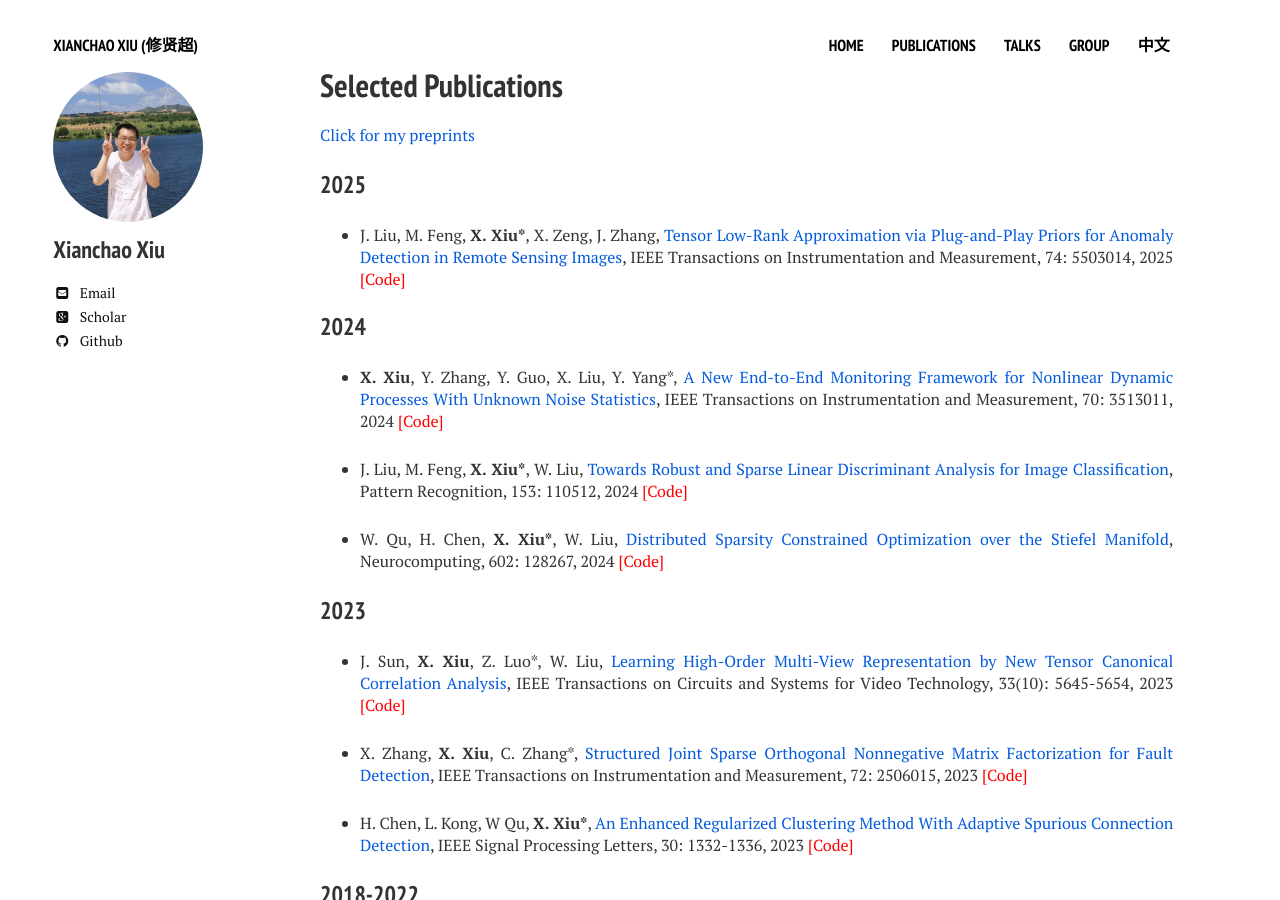
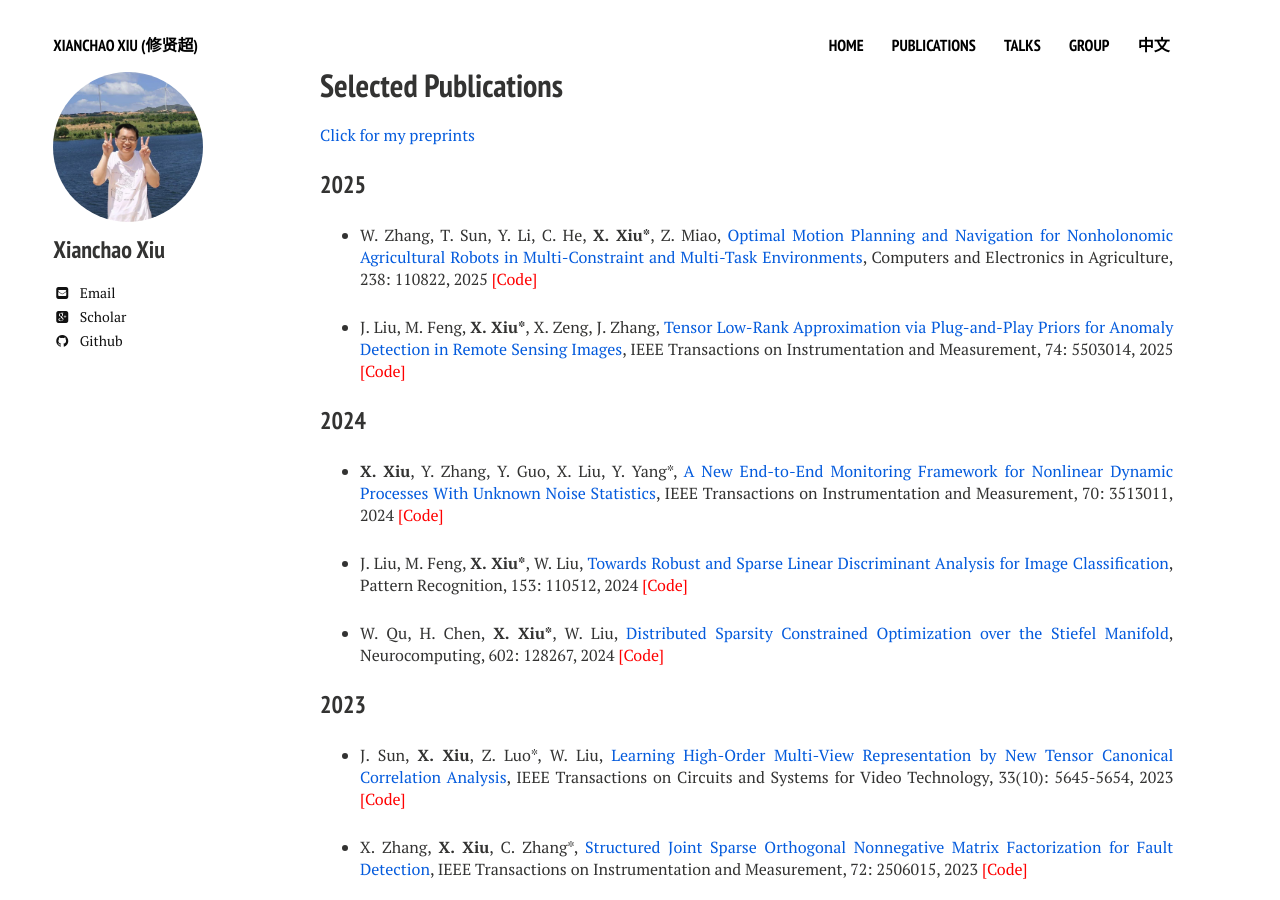
Before and after one commit to xianchaoxiu/xianchaoxiu.github.io, a Jekyll site: the page built from publications/index.md, in a window 1280 px wide and 900 px high. Built offline with Jekyll 4.4.1, drawn with Linux system fonts in a browser that asks for light colours; nearby versions of some CDN libraries.

Commit message:
Update index.md

```diff
--- a/publications/index.md
+++ b/publications/index.md
@@ -11,6 +11,7 @@ share: false
 
 
 ### 2025
+* W. Zhang, T. Sun, Y. Li, C. He, <b>X. Xiu*</b>, Z. Miao, <a href="https://www.sciencedirect.com/science/article/pii/S0168169925009287" class="textlink" target="_blank">Optimal Motion Planning and Navigation for Nonholonomic Agricultural Robots in Multi-Constraint and Multi-Task Environments</a>, Computers and Electronics in Agriculture, 238: 110822, 2025 <a href="https://github.com/xianchaoxiu/MP4AR" class="textlink" target="_blank" style="color: red;">[Code]</a>
 
 * J. Liu, M. Feng, <b>X. Xiu*</b>, X. Zeng, J. Zhang, <a href="https://ieeexplore.ieee.org/document/10935754" class="textlink" target="_blank">Tensor Low-Rank Approximation via Plug-and-Play Priors for Anomaly Detection in Remote Sensing Images</a>, IEEE Transactions on Instrumentation and Measurement, 74: 5503014, 2025 <a href="https://github.com/xianchaoxiu/PnP-TLRA" class="textlink" target="_blank" style="color: red;">[Code]</a>
 
```
